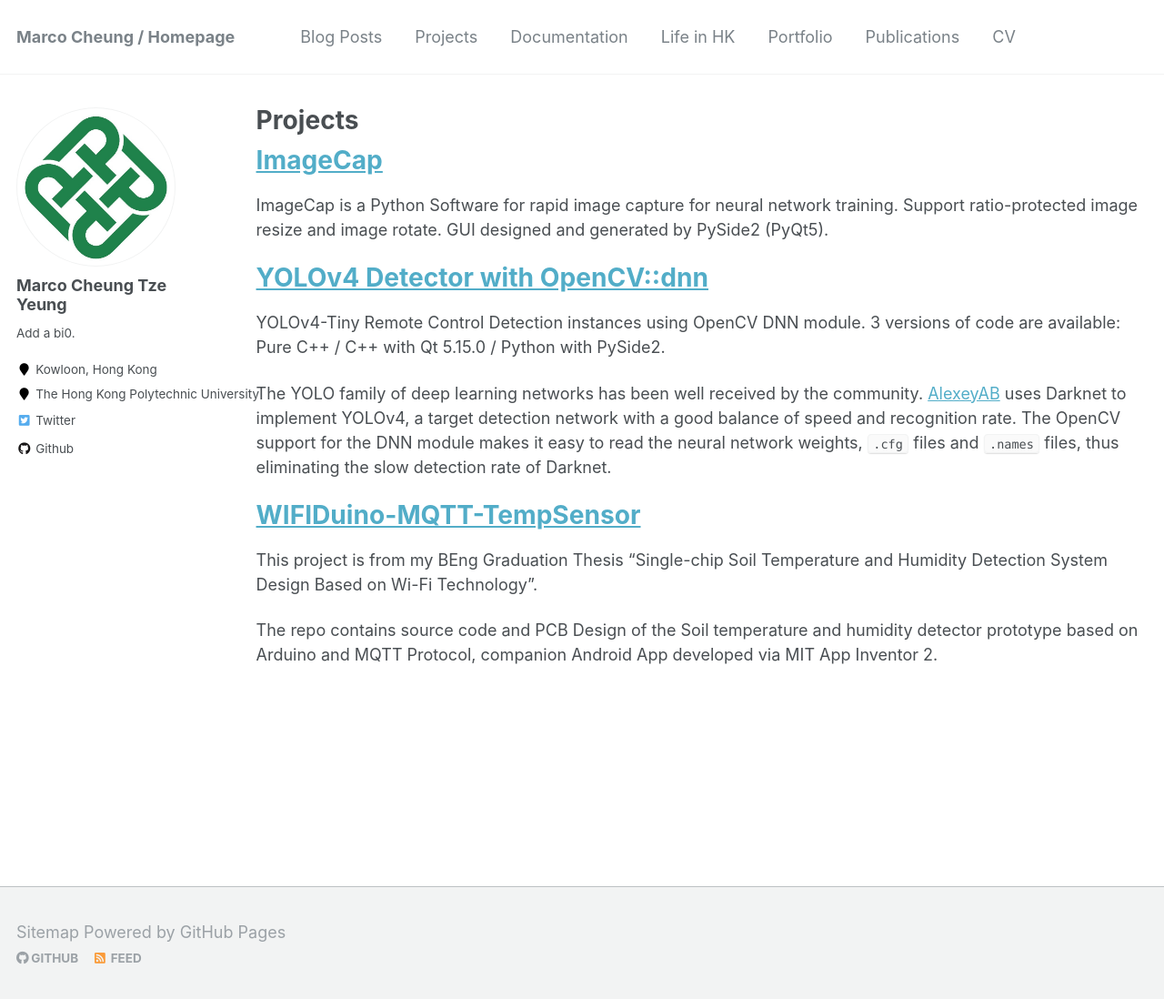
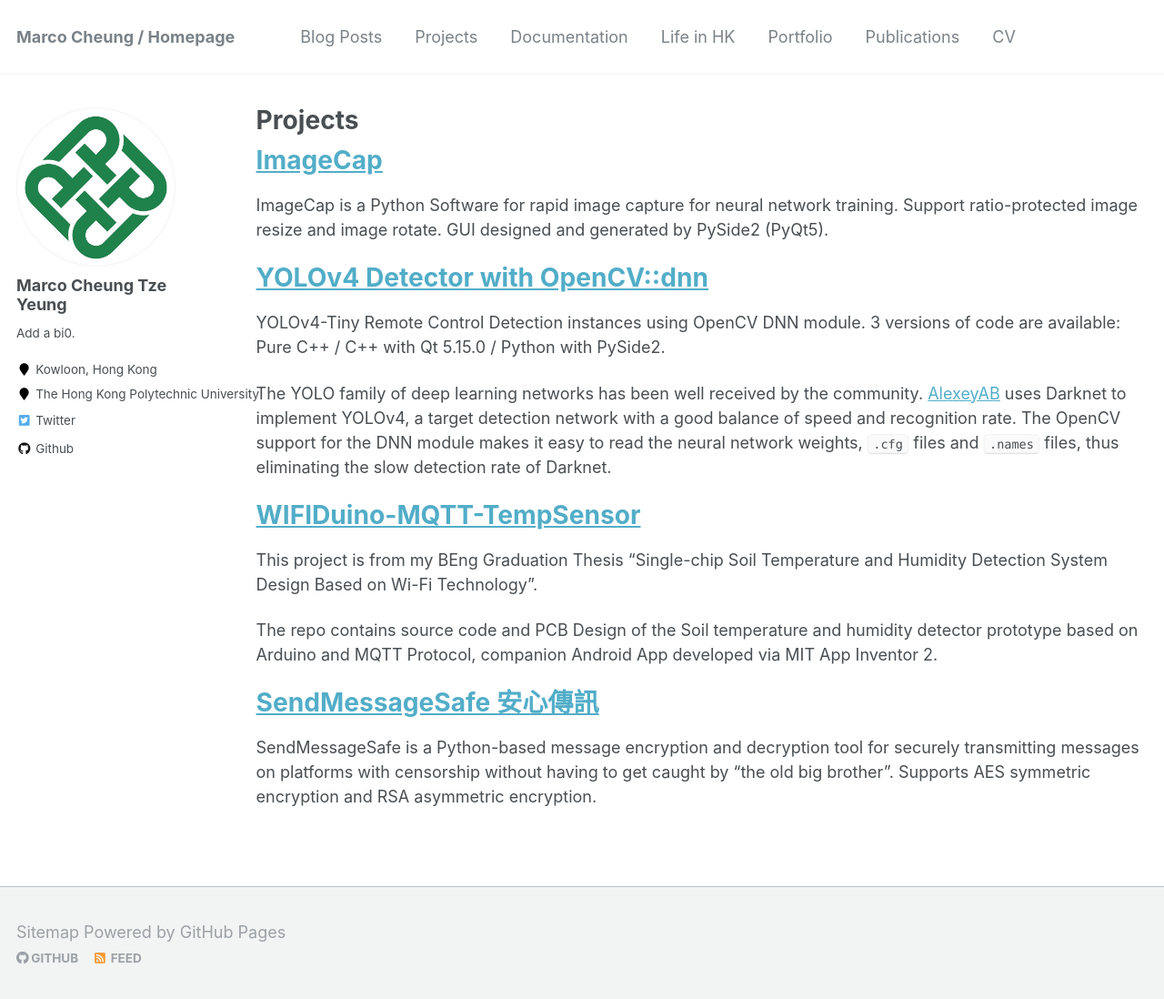
Before and after one commit to marc0cheung/marc0cheung.github.io, a Jekyll site: the page built from _pages/projects.md, in a window 1280 px wide and 1111 px high. Shown: the top 1098 px of the window at 91% size. Built offline with Jekyll 4.4.1, drawn with Linux system fonts in a browser that asks for light colours.

Commit message:
Update projects.md

```diff
--- a/_pages/projects.md
+++ b/_pages/projects.md
@@ -26,3 +26,6 @@ The YOLO family of deep learning networks has been well received by the communit
 This project is from my BEng Graduation Thesis "Single-chip Soil Temperature and Humidity Detection System Design Based on Wi-Fi Technology".
 
 The repo contains source code and PCB Design of the Soil temperature and humidity detector prototype based on Arduino and MQTT Protocol, companion Android App developed via MIT App Inventor 2.
+
+# [SendMessageSafe 安心傳訊](https://github.com/marc0cheung/SendMessageSafe/)
+SendMessageSafe is a Python-based message encryption and decryption tool for securely transmitting messages on platforms with censorship without having to get caught by "the old big brother". Supports AES symmetric encryption and RSA asymmetric encryption.
```
